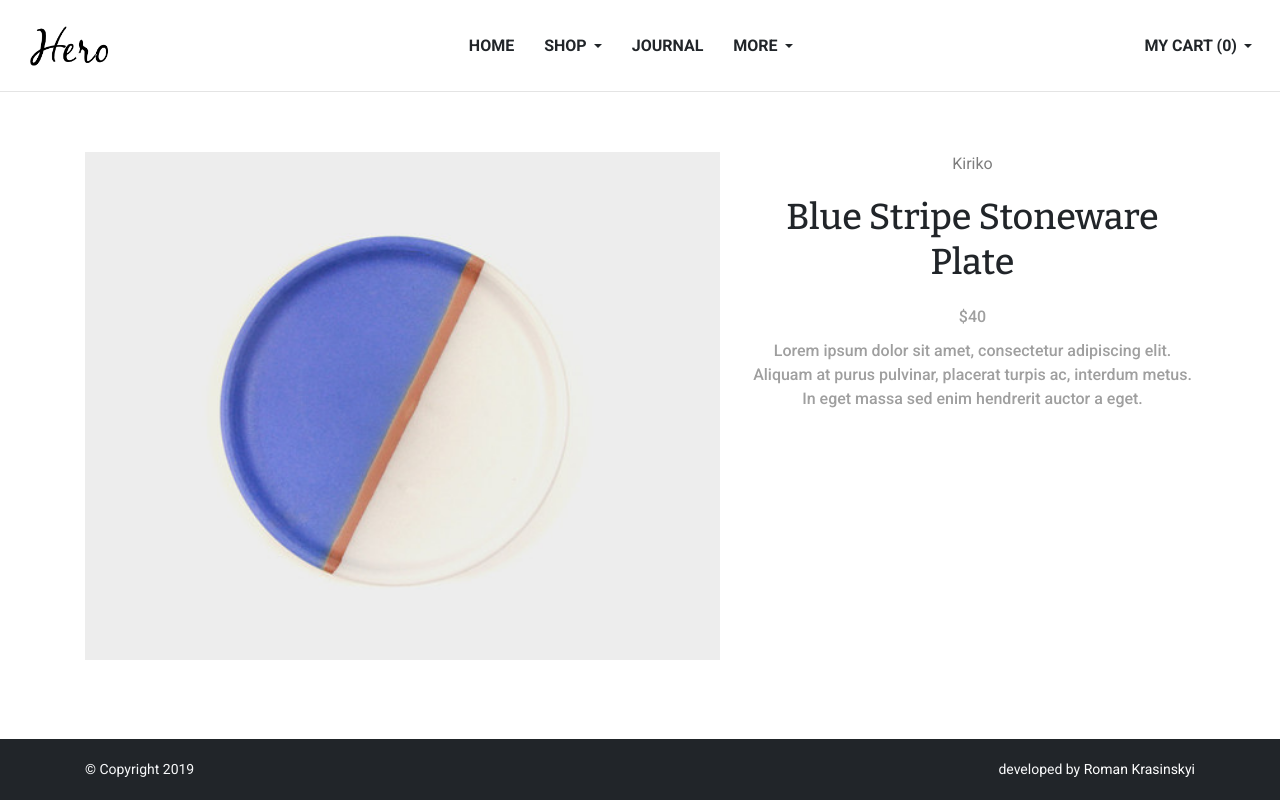
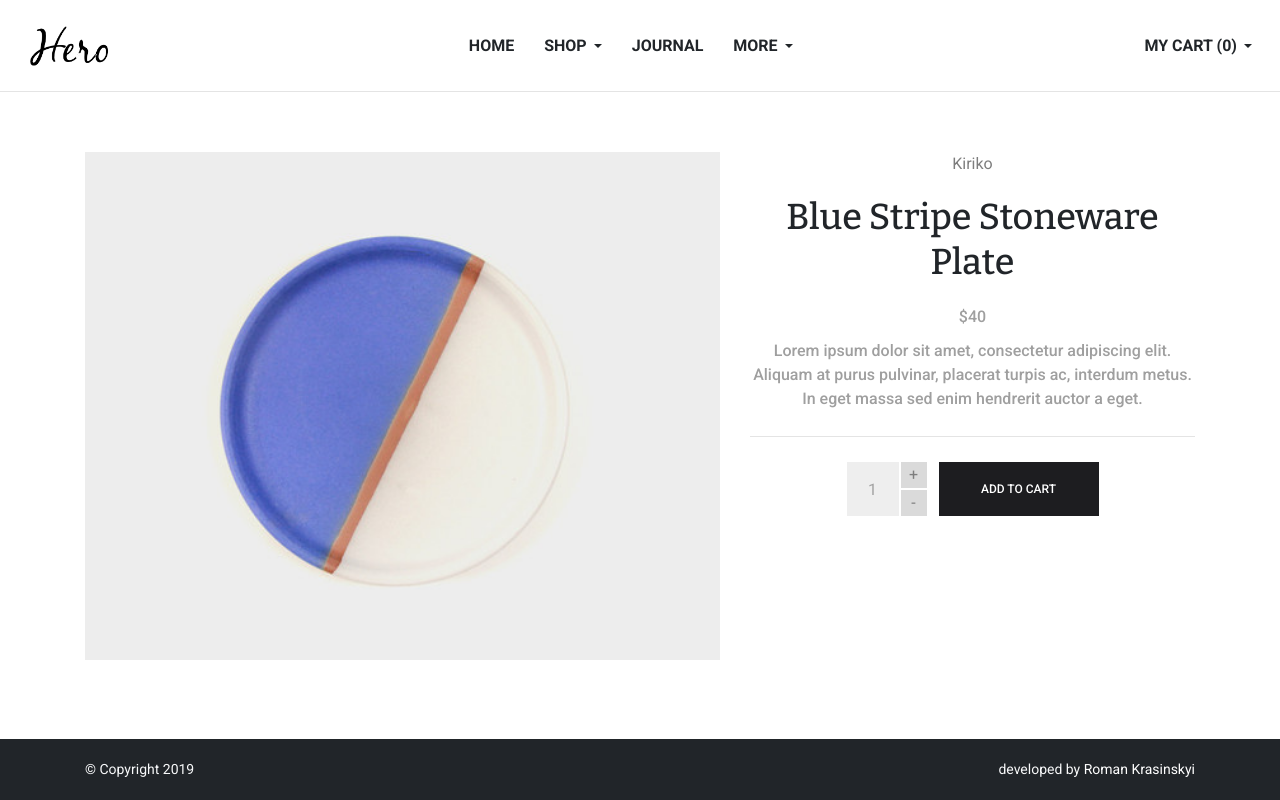
Before and after one commit to MrAspir/storefront, a React (Create React App) app: page /product/1 in a window 1280 px wide. Built offline with nearby package versions, Linux system fonts and the light colour scheme.

Commit message:
Fix link to product detail. Update style category and product components. Added quantity component

```diff
--- a/src/component/App.scss
+++ b/src/component/App.scss
@@ -5,6 +5,12 @@
     overflow: hidden;
     min-width: 320px;
     min-height: 100%;
+
+    &,
+    &__main {
+        display: flex;
+        flex-direction: column;
+    }
 
     &__main {
         flex-grow: 1;
@@ -15,3 +21,4 @@
 @import 'Footer/Footer';
 @import 'Category/Category';
 @import 'Product/Product';
+@import 'Cart/Cart';
--- /dev/null
+++ b/src/component/Cart/Cart.scss
@@ -0,0 +1 @@
+@import 'Quantity/Quantity';
--- /dev/null
+++ b/src/component/Cart/Quantity/Quantity.js
@@ -0,0 +1,49 @@
+import React, { Component } from 'react';
+
+class Quantity extends Component {
+    state = {
+        quantity: 1
+    };
+
+    onChange = (event) => {
+        const { name } = event.target;
+        let { value } = event.target;
+
+        if (value < 1) {
+            value = 1;
+        }
+
+        this.setState({
+            [name]: +value
+        });
+    };
+
+    quantity = (event, number) => {
+        event.preventDefault();
+
+        if (+number < 0 && this.state.quantity === 1) {
+            return;
+        }
+
+        this.setState({
+            quantity: this.state.quantity + number
+        })
+    };
+
+    render() {
+        return (
+            <div className="Quantity">
+                <div className="Quantity__input">
+                    <input className="form-control" type="number" name="quantity" min="1" value={this.state.quantity} onChange={this.onChange} />
+                </div>
+
+                <div className="Quantity__controls">
+                    <button className="Quantity__increment" onClick={(event) => this.quantity(event, 1)}>+</button>
+                    <button className="Quantity__decrement" onClick={(event) => this.quantity(event, -1)}>-</button>
+                </div>
+            </div>
+        );
+    }
+}
+
+export default Quantity;
--- /dev/null
+++ b/src/component/Cart/Quantity/Quantity.scss
@@ -0,0 +1,55 @@
+.Quantity {
+    display: flex;
+
+    &__input {
+        flex-grow: 1;
+    }
+
+    &__controls {
+        margin-left: 2px;
+        display: flex;
+        flex-direction: column;
+    }
+
+    &__increment,
+    &__decrement {
+        @extend .btn;
+
+        width: 26px;
+        height: 26px;
+        padding: 0;
+        color: #7d7d7d;
+        border-radius: 0;
+        background: #dadada;
+
+        &:focus {
+            box-shadow: none;
+        }
+
+        &:not(:last-child) {
+            margin-bottom: 2px;
+        }
+    }
+
+    .form-control {
+        height: 54px;
+        text-align: center;
+        color: #a2a2a2;
+        border-color: transparent;
+        border-radius: 0;
+        background: #eee;
+
+        &:focus {
+            box-shadow: none;
+        }
+
+        &[type='number'] {
+            -moz-appearance: textfield;
+        }
+
+        &[type=number]::-webkit-inner-spin-button,
+        &[type=number]::-webkit-outer-spin-button {
+            -webkit-appearance: none;
+        }
+    }
+}
--- a/src/component/Category/Category.scss
+++ b/src/component/Category/Category.scss
@@ -1,4 +1,16 @@
 .Category {
+    &,
+    &__container {
+        display: flex;
+        flex-direction: column;
+    }
+
+    &,
+    &__container,
+    &__row {
+        flex-grow: 1;
+    }
+
     &__container {
         @extend .container;
 
--- a/src/component/Category/CategoryCard/CategoryCard.js
+++ b/src/component/Category/CategoryCard/CategoryCard.js
@@ -12,7 +12,7 @@ const CategoryCard = ({ id, image, title, brand, price, addToCart }) => (
                 </picture>
 
                 <div className="CategoryCard__controls">
-                    <Link className="CategoryCard__button" to={`//${config.host}/product/${id}`}>View details</Link>
+                    <Link className="CategoryCard__button" to={`/product/${id}`}>View details</Link>
                     <button className="CategoryCard__button" onClick={addToCart}>Add to cart</button>
                 </div>
             </div>
--- a/src/component/Product/Product.js
+++ b/src/component/Product/Product.js
@@ -3,6 +3,8 @@ import React, { Component } from 'react';
 import config from '../../config';
 
 import ProductService from '../../service/product';
+
+import Quantity from '../Cart/Quantity/Quantity';
 
 class Product extends Component {
     state = {
@@ -11,15 +13,21 @@ class Product extends Component {
         product: {}
     };
 
+    onSubmit = (event) => {
+
+    };
+
     componentDidMount() {
         ProductService.getOne(+this.state.id).then((response) => {
            this.setState({
                isLoaded: true,
                product: response
            });
+        });
+    }
 
-           console.log(response);
-        });
+    componentWillUpdate(nextProps, nextState, nextContext) {
+        console.log('componentWillUpdate');
     }
 
     render() {
@@ -42,6 +50,14 @@ class Product extends Component {
                             <div className="Product__title">{title}</div>
                             <div className="Product__price">${price}</div>
                             <div className="Product__description">{description}</div>
+
+                            <form className="Product__form" onSubmit={this.onSubmit}>
+                                <div className="Product__quantity">
+                                    <Quantity />
+                                </div>
+
+                                <button className="Product__button">Add to cart</button>
+                            </form>
                         </div>
                     </div>
                 </div>
--- a/src/component/Product/Product.scss
+++ b/src/component/Product/Product.scss
@@ -1,6 +1,18 @@
 .Product {
     padding-top: 60px;
     padding-bottom: 60px;
+
+    &,
+    &__container {
+        display: flex;
+        flex-direction: column;
+    }
+
+    &,
+    &__container,
+    &__row {
+        flex-grow: 1;
+    }
 
     &__container {
         @extend .container;
@@ -8,6 +20,7 @@
 
     &__row {
         @extend .row;
+        @extend %media-preload;
     }
 
     &__left {
@@ -57,4 +70,34 @@
         text-align: center;
         color: #9f9f9f;
     }
+
+    &__form {
+        display: flex;
+        justify-content: center;
+        margin-top: 25px;
+        padding-top: 25px;
+        border-top: 1px solid #e4e4e4;
+    }
+
+    &__quantity {
+        max-width: 80px;
+        margin-right: 12px;
+    }
+
+    &__button {
+        @extend .btn;
+
+        font-size: 12px;
+        font-weight: 500;
+        max-width: 160px;
+        width: 100%;
+        text-transform: uppercase;
+        border-radius: 0;
+        background: #1d1d20;
+
+        &,
+        &:hover {
+            color: $white;
+        }
+    }
 }
```
